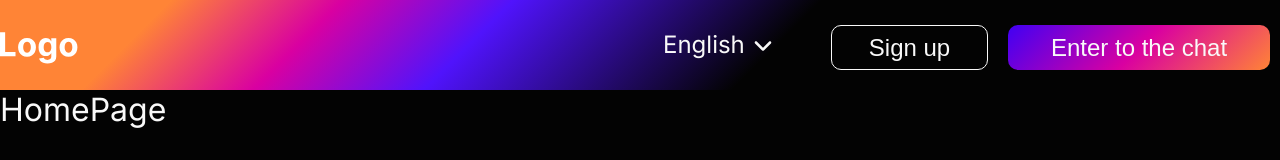
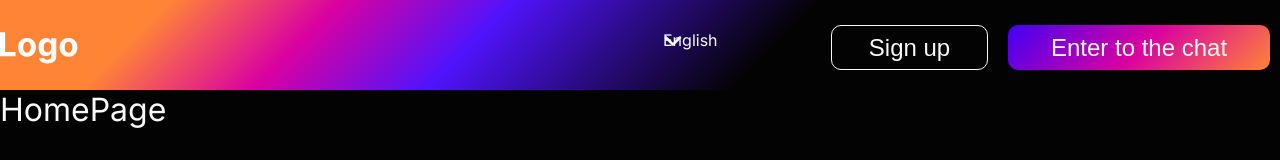
Before and after one commit to chatpetproject/team-challenge-chat, a React (Create React App) app: page / in a window 1280 px wide. Shown: the top 160 px of the page. Built offline with nearby package versions, Linux system fonts and the light colour scheme.

Commit message:
Add margin to box props

```diff
--- a/src/UI/Box.ts
+++ b/src/UI/Box.ts
@@ -5,6 +5,7 @@ export interface BoxProps {
   height?: string;
   border?: string;
   padding?: string;
+  margin?: string;
   background?: string;
   'border-radius'?: string;
   'background-color'?: string;
@@ -15,6 +16,7 @@ export const Box = styled.div<BoxProps>`
   height: ${(props) => props.height};
   border: ${(props) => props.border};
   padding: ${(props) => props.padding};
+  margin: ${(props) => props.margin};
   background: ${(props) => props.background};
   border-radius: ${(props) => props['border-radius']};
   background-color: ${(props) => props['background-color']};
--- a/src/UI/LanSelect.ts
+++ b/src/UI/LanSelect.ts
@@ -2,12 +2,7 @@ import styled from 'styled-components';
 import ArrowDownImg from '../assets/arrow-down.svg';
 
 export const LanSelect = styled.div`
-  color: ${(props) => props.theme.colors.whiteColor};
-  font-weight: 500;
-  font-size: 24px;
-  line-height: 29px;
   background: url(${ArrowDownImg}) no-repeat;
-  background-position: right;
   width: 110px;
   height: 30px;
   margin: 15px 48px;
--- a/src/components/Language Select/LanguageSelect.tsx
+++ b/src/components/Language Select/LanguageSelect.tsx
@@ -1,4 +1,4 @@
-import { RelativeBox } from "../../UI/Box";
+import { Box, RelativeBox } from "../../UI/Box";
 
 interface LanguageSelectProps {
   label: string;
@@ -8,7 +8,7 @@ interface LanguageSelectProps {
 
 const LanguageSelect : React.FC<LanguageSelectProps> = (props) => {
   const {label, options, onChange}= props
-  return (<RelativeBox>Language Select</RelativeBox>)
+  return (<RelativeBox><Box></Box></RelativeBox>)
 
 }
 export default LanguageSelect
```
